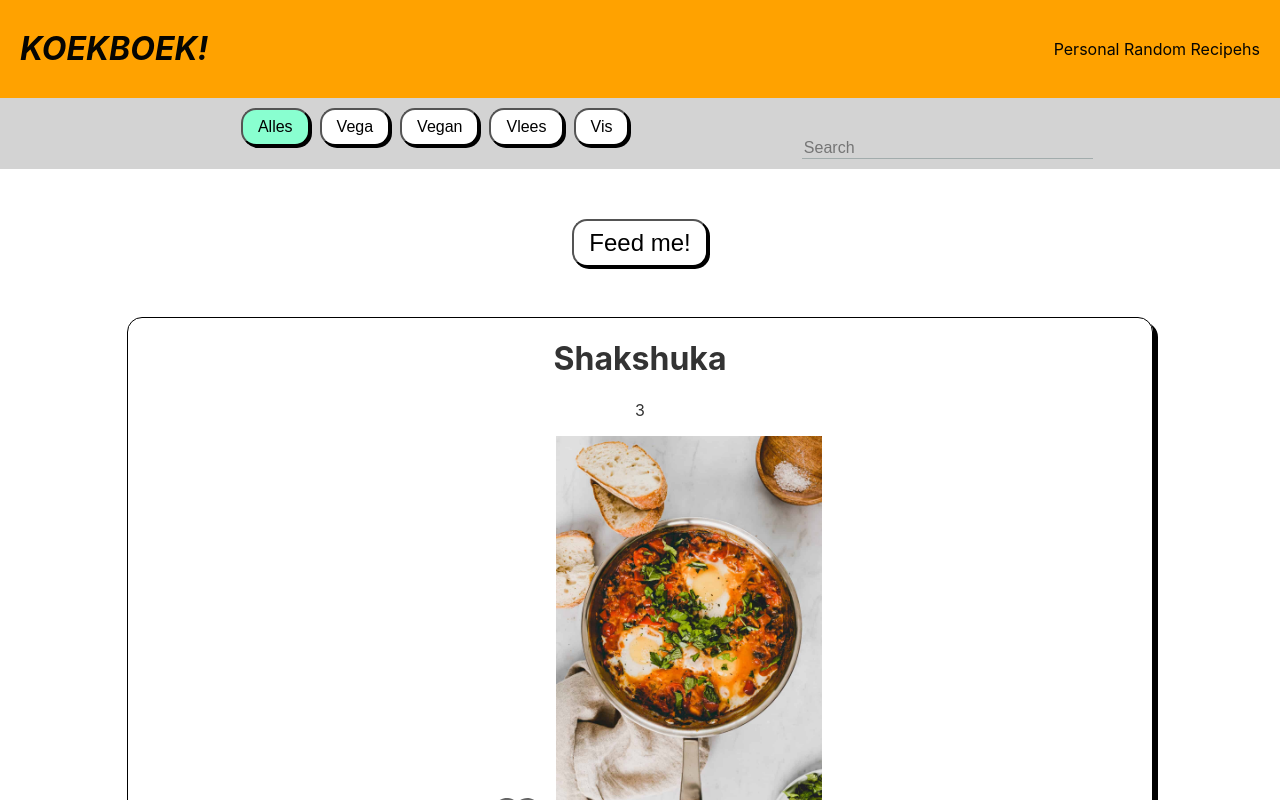
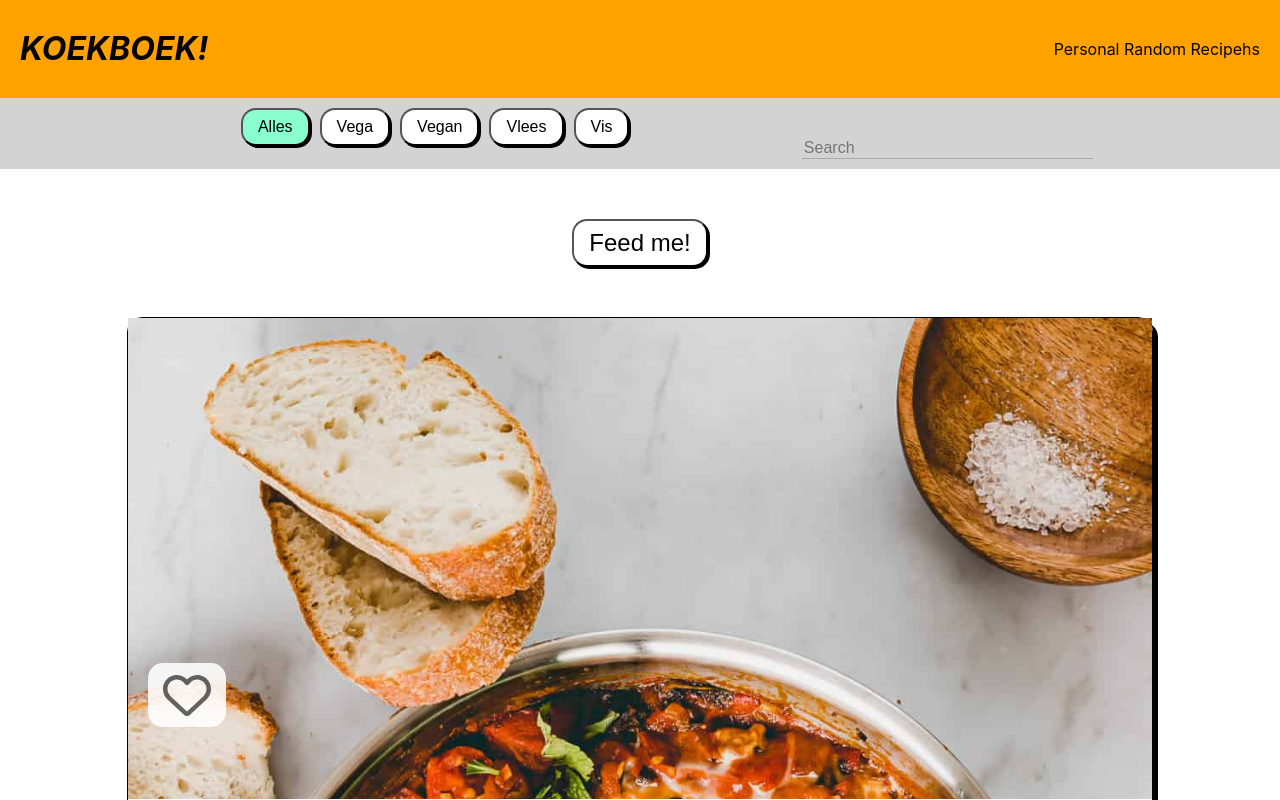
Before and after one commit to arejasverduras/KookBoek-React, a React (Create React App) app: page / in a window 1280 px wide. Both pictures are taken after a click on the button "Alles". Shown: the top 800 px of the page. Built offline with nearby package versions, Linux system fonts and the light colour scheme.

Commit message:
set recipeh picture as background pictrue for current recipeh

```diff
--- a/src/App.css
+++ b/src/App.css
@@ -288,9 +288,31 @@ a {
   padding-bottom: 50px;
 }
 
-.recipeh img {
+/* .recipeh img {
   max-height: 400px;
   max-width: 400px;
+} */
+
+.recipehTopSection {
+  height: 600px;
+  max-width: 100%;
+  display: flex;
+  flex-direction: column;
+  justify-content: flex-end;
+  /* align-items: flex-end; */
+  background-repeat: none;
+  background-size: cover;
+}
+
+.recipehTopSection .FavoritesButton {
+
+}
+
+#recipehTitle {
+  text-align: left;
+  background-color: white;
+  margin-bottom: 0;
+  padding: 10px;
 }
 
 .recipehMetaList {
--- a/src/components/FavoritesList/FavoritesTile/FavoritesTile.tsx
+++ b/src/components/FavoritesList/FavoritesTile/FavoritesTile.tsx
@@ -34,8 +34,6 @@ export const FavoritesTile = ({title, id, showFavorite}:any) => {
                     {/* <img src={recipehById.picture === null? "/images/bord-geen-fotores.png": recipehById.picture} alt="" /> */}
                     {showFavorite? <ToggleFavoriteButton className="favoritesListHeart" id={id} /> : null }
                 </li>
-
-
         )
     } else {
         return (
--- a/src/components/Recipehs/Recipeh/Recipeh.tsx
+++ b/src/components/Recipehs/Recipeh/Recipeh.tsx
@@ -9,14 +9,19 @@ export const Recipeh =({current}:any) => {
 
     return (
         <div className="recipeh" title="recipeh">
-            <h1 id="recipehTitle" title="realRecipehTitle">{current.naam}</h1>
-            <p title="recipehId">{current.id}</p>
-            <ToggleFavoriteButton id={current.id} />
-            <img src={current.picture === null? "/images/bord-geen-fotores.png": current.picture} alt="" />
-            <div className="recipehMetaList">
-                <div >{current.voorkeur}</div>
-                <div >{current.kooktijd}</div>
-                <div>{current.categorie}</div>
+            <div className="recipehTopSection"
+                    style={{background: `url(${current.picture === null? "/images/bord-geen-fotores.png": current.picture})`,
+                    backgroundSize: 'cover'
+                    }}>
+                <ToggleFavoriteButton className="CurrentRecipehFavoriteButton" id={current.id} />
+                <h1 id="recipehTitle" title="realRecipehTitle">{current.naam}</h1>
+
+                {/* <img src={current.picture === null? "/images/bord-geen-fotores.png": current.picture} alt="" /> */}
+                <div className="recipehMetaList">
+                    <div >{current.voorkeur}</div>
+                    <div >{current.kooktijd}</div>
+                    <div>{current.categorie}</div>
+                </div>
             </div>
 
             <div className="recipehTextContainer">
```
